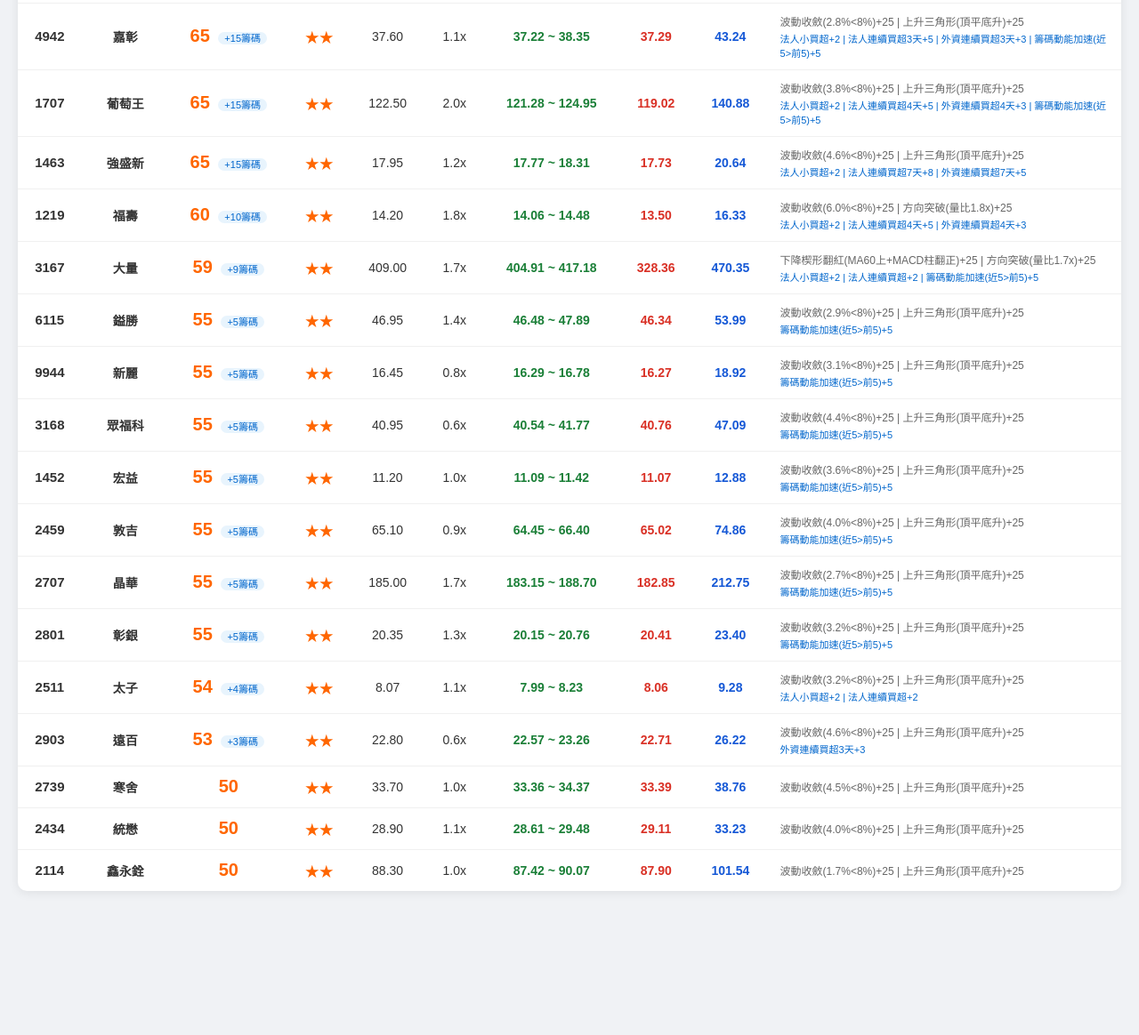
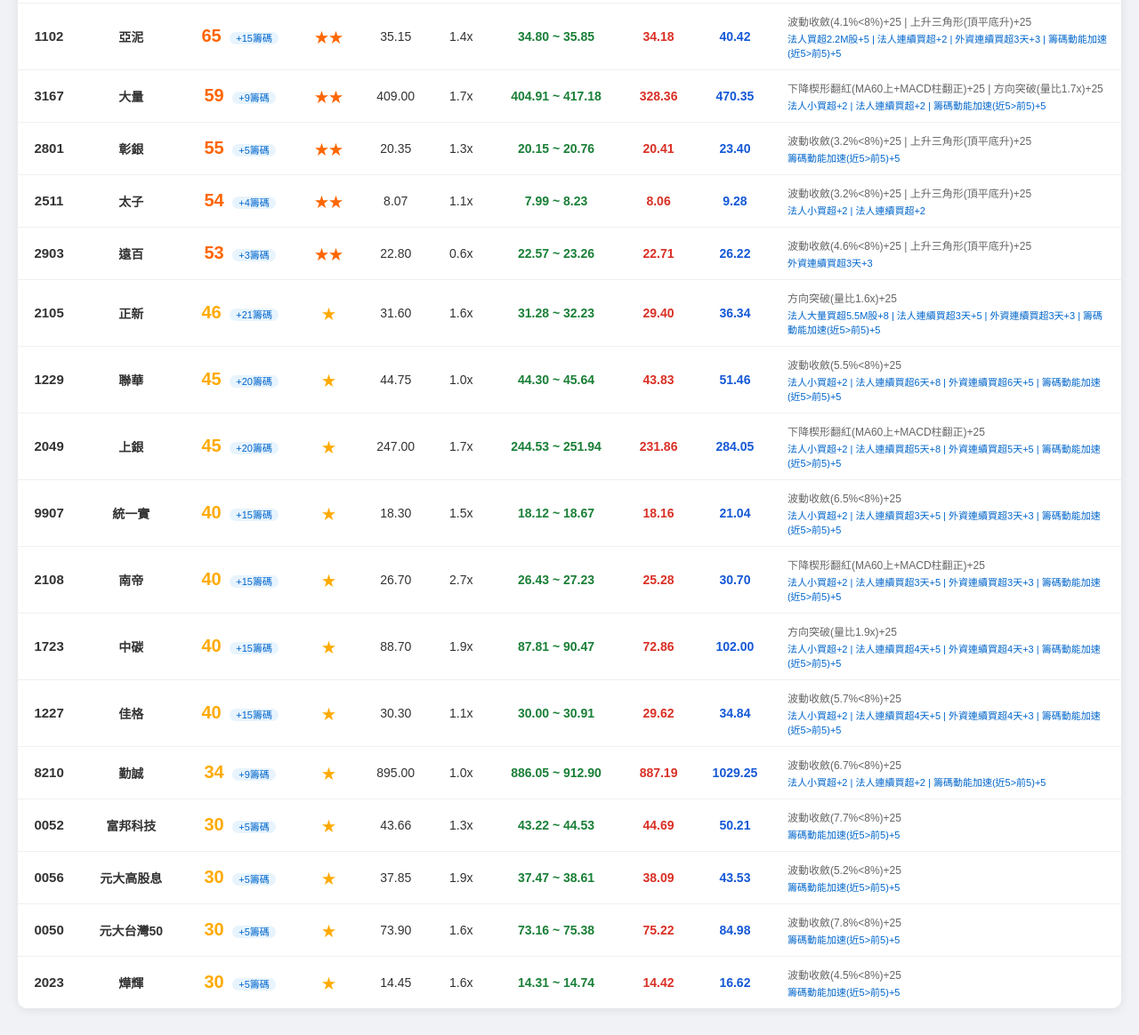
Before and after one commit to cocoff60/selfprojectstock, a plain HTML site: page 推波報告.html in a window 1280 px wide. Shown: the part 464-1628 px from the top of the page at 89% size. Before the commit the page ends 1496 px from the top, so only its background shows below. Drawn offline with Linux system fonts and the light colour scheme.

Commit message:
update report 2026-03-30 22:22

```diff
--- a/推波報告.html
+++ b/推波報告.html
@@ -116,7 +116,7 @@
 <div class="header">
   <h1>📈 推波選股報告</h1>
   <div class="meta">
-    更新時間：<b>2026-03-30 21:46</b><br>
+    更新時間：<b>2026-03-30 22:21</b><br>
     最新交易日：<b>20260330</b> &nbsp;｜&nbsp; 候選股：<b>20 支</b> &nbsp;｜&nbsp; 含籌碼分數
   </div>
 </div>
@@ -186,52 +186,16 @@
   <td class="td-reasons">波動收斂(4.0%<8%)+25 | 上升三角形(頂平底升)+25<div class="chip-reasons">法人買超3.7M股+5 | 法人連續買超4天+5 | 外資連續買超4天+3 | 籌碼動能加速(近5>前5)+5</div></td>
 </tr>
 <tr>
-  <td class="td-code"><b>4942</b></td>
-  <td class="td-name">嘉彰</td>
+  <td class="td-code"><b>1102</b></td>
+  <td class="td-name">亞泥</td>
   <td class="td-score" style="color:#ff6600">65 <span class="chip-badge">+15籌碼</span></td>
   <td class="td-stars" style="color:#ff6600">★★</td>
-  <td>37.60</td>
-  <td>1.1x</td>
-  <td class="td-entry">37.22 ~ 38.35</td>
-  <td class="td-stop">37.29</td>
-  <td class="td-profit">43.24</td>
-  <td class="td-reasons">波動收斂(2.8%<8%)+25 | 上升三角形(頂平底升)+25<div class="chip-reasons">法人小買超+2 | 法人連續買超3天+5 | 外資連續買超3天+3 | 籌碼動能加速(近5>前5)+5</div></td>
-</tr>
-<tr>
-  <td class="td-code"><b>1707</b></td>
-  <td class="td-name">葡萄王</td>
-  <td class="td-score" style="color:#ff6600">65 <span class="chip-badge">+15籌碼</span></td>
-  <td class="td-stars" style="color:#ff6600">★★</td>
-  <td>122.50</td>
-  <td>2.0x</td>
-  <td class="td-entry">121.28 ~ 124.95</td>
-  <td class="td-stop">119.02</td>
-  <td class="td-profit">140.88</td>
-  <td class="td-reasons">波動收斂(3.8%<8%)+25 | 上升三角形(頂平底升)+25<div class="chip-reasons">法人小買超+2 | 法人連續買超4天+5 | 外資連續買超4天+3 | 籌碼動能加速(近5>前5)+5</div></td>
-</tr>
-<tr>
-  <td class="td-code"><b>1463</b></td>
-  <td class="td-name">強盛新</td>
-  <td class="td-score" style="color:#ff6600">65 <span class="chip-badge">+15籌碼</span></td>
-  <td class="td-stars" style="color:#ff6600">★★</td>
-  <td>17.95</td>
-  <td>1.2x</td>
-  <td class="td-entry">17.77 ~ 18.31</td>
-  <td class="td-stop">17.73</td>
-  <td class="td-profit">20.64</td>
-  <td class="td-reasons">波動收斂(4.6%<8%)+25 | 上升三角形(頂平底升)+25<div class="chip-reasons">法人小買超+2 | 法人連續買超7天+8 | 外資連續買超7天+5</div></td>
-</tr>
-<tr>
-  <td class="td-code"><b>1219</b></td>
-  <td class="td-name">福壽</td>
-  <td class="td-score" style="color:#ff6600">60 <span class="chip-badge">+10籌碼</span></td>
-  <td class="td-stars" style="color:#ff6600">★★</td>
-  <td>14.20</td>
-  <td>1.8x</td>
-  <td class="td-entry">14.06 ~ 14.48</td>
-  <td class="td-stop">13.50</td>
-  <td class="td-profit">16.33</td>
-  <td class="td-reasons">波動收斂(6.0%<8%)+25 | 方向突破(量比1.8x)+25<div class="chip-reasons">法人小買超+2 | 法人連續買超4天+5 | 外資連續買超4天+3</div></td>
+  <td>35.15</td>
+  <td>1.4x</td>
+  <td class="td-entry">34.80 ~ 35.85</td>
+  <td class="td-stop">34.18</td>
+  <td class="td-profit">40.42</td>
+  <td class="td-reasons">波動收斂(4.1%<8%)+25 | 上升三角形(頂平底升)+25<div class="chip-reasons">法人買超2.2M股+5 | 法人連續買超+2 | 外資連續買超3天+3 | 籌碼動能加速(近5>前5)+5</div></td>
 </tr>
 <tr>
   <td class="td-code"><b>3167</b></td>
@@ -244,78 +208,6 @@
   <td class="td-stop">328.36</td>
   <td class="td-profit">470.35</td>
   <td class="td-reasons">下降楔形翻紅(MA60上+MACD柱翻正)+25 | 方向突破(量比1.7x)+25<div class="chip-reasons">法人小買超+2 | 法人連續買超+2 | 籌碼動能加速(近5>前5)+5</div></td>
-</tr>
-<tr>
-  <td class="td-code"><b>6115</b></td>
-  <td class="td-name">鎰勝</td>
-  <td class="td-score" style="color:#ff6600">55 <span class="chip-badge">+5籌碼</span></td>
-  <td class="td-stars" style="color:#ff6600">★★</td>
-  <td>46.95</td>
-  <td>1.4x</td>
-  <td class="td-entry">46.48 ~ 47.89</td>
-  <td class="td-stop">46.34</td>
-  <td class="td-profit">53.99</td>
-  <td class="td-reasons">波動收斂(2.9%<8%)+25 | 上升三角形(頂平底升)+25<div class="chip-reasons">籌碼動能加速(近5>前5)+5</div></td>
-</tr>
-<tr>
-  <td class="td-code"><b>9944</b></td>
-  <td class="td-name">新麗</td>
-  <td class="td-score" style="color:#ff6600">55 <span class="chip-badge">+5籌碼</span></td>
-  <td class="td-stars" style="color:#ff6600">★★</td>
-  <td>16.45</td>
-  <td>0.8x</td>
-  <td class="td-entry">16.29 ~ 16.78</td>
-  <td class="td-stop">16.27</td>
-  <td class="td-profit">18.92</td>
-  <td class="td-reasons">波動收斂(3.1%<8%)+25 | 上升三角形(頂平底升)+25<div class="chip-reasons">籌碼動能加速(近5>前5)+5</div></td>
-</tr>
-<tr>
-  <td class="td-code"><b>3168</b></td>
-  <td class="td-name">眾福科</td>
-  <td class="td-score" style="color:#ff6600">55 <span class="chip-badge">+5籌碼</span></td>
-  <td class="td-stars" style="color:#ff6600">★★</td>
-  <td>40.95</td>
-  <td>0.6x</td>
-  <td class="td-entry">40.54 ~ 41.77</td>
-  <td class="td-stop">40.76</td>
-  <td class="td-profit">47.09</td>
-  <td class="td-reasons">波動收斂(4.4%<8%)+25 | 上升三角形(頂平底升)+25<div class="chip-reasons">籌碼動能加速(近5>前5)+5</div></td>
-</tr>
-<tr>
-  <td class="td-code"><b>1452</b></td>
-  <td class="td-name">宏益</td>
-  <td class="td-score" style="color:#ff6600">55 <span class="chip-badge">+5籌碼</span></td>
-  <td class="td-stars" style="color:#ff6600">★★</td>
-  <td>11.20</td>
-  <td>1.0x</td>
-  <td class="td-entry">11.09 ~ 11.42</td>
-  <td class="td-stop">11.07</td>
-  <td class="td-profit">12.88</td>
-  <td class="td-reasons">波動收斂(3.6%<8%)+25 | 上升三角形(頂平底升)+25<div class="chip-reasons">籌碼動能加速(近5>前5)+5</div></td>
-</tr>
-<tr>
-  <td class="td-code"><b>2459</b></td>
-  <td class="td-name">敦吉</td>
-  <td class="td-score" style="color:#ff6600">55 <span class="chip-badge">+5籌碼</span></td>
-  <td class="td-stars" style="color:#ff6600">★★</td>
-  <td>65.10</td>
-  <td>0.9x</td>
-  <td class="td-entry">64.45 ~ 66.40</td>
-  <td class="td-stop">65.02</td>
-  <td class="td-profit">74.86</td>
-  <td class="td-reasons">波動收斂(4.0%<8%)+25 | 上升三角形(頂平底升)+25<div class="chip-reasons">籌碼動能加速(近5>前5)+5</div></td>
-</tr>
-<tr>
-  <td class="td-code"><b>2707</b></td>
-  <td class="td-name">晶華</td>
-  <td class="td-score" style="color:#ff6600">55 <span class="chip-badge">+5籌碼</span></td>
-  <td class="td-stars" style="color:#ff6600">★★</td>
-  <td>185.00</td>
-  <td>1.7x</td>
-  <td class="td-entry">183.15 ~ 188.70</td>
-  <td class="td-stop">182.85</td>
-  <td class="td-profit">212.75</td>
-  <td class="td-reasons">波動收斂(2.7%<8%)+25 | 上升三角形(頂平底升)+25<div class="chip-reasons">籌碼動能加速(近5>前5)+5</div></td>
 </tr>
 <tr>
   <td class="td-code"><b>2801</b></td>
@@ -354,40 +246,148 @@
   <td class="td-reasons">波動收斂(4.6%<8%)+25 | 上升三角形(頂平底升)+25<div class="chip-reasons">外資連續買超3天+3</div></td>
 </tr>
 <tr>
-  <td class="td-code"><b>2739</b></td>
-  <td class="td-name">寒舍</td>
-  <td class="td-score" style="color:#ff6600">50 </td>
-  <td class="td-stars" style="color:#ff6600">★★</td>
-  <td>33.70</td>
-  <td>1.0x</td>
-  <td class="td-entry">33.36 ~ 34.37</td>
-  <td class="td-stop">33.39</td>
-  <td class="td-profit">38.76</td>
-  <td class="td-reasons">波動收斂(4.5%<8%)+25 | 上升三角形(頂平底升)+25</td>
+  <td class="td-code"><b>2105</b></td>
+  <td class="td-name">正新</td>
+  <td class="td-score" style="color:#ffaa00">46 <span class="chip-badge">+21籌碼</span></td>
+  <td class="td-stars" style="color:#ffaa00">★</td>
+  <td>31.60</td>
+  <td>1.6x</td>
+  <td class="td-entry">31.28 ~ 32.23</td>
+  <td class="td-stop">29.40</td>
+  <td class="td-profit">36.34</td>
+  <td class="td-reasons">方向突破(量比1.6x)+25<div class="chip-reasons">法人大量買超5.5M股+8 | 法人連續買超3天+5 | 外資連續買超3天+3 | 籌碼動能加速(近5>前5)+5</div></td>
 </tr>
 <tr>
-  <td class="td-code"><b>2434</b></td>
-  <td class="td-name">統懋</td>
-  <td class="td-score" style="color:#ff6600">50 </td>
-  <td class="td-stars" style="color:#ff6600">★★</td>
-  <td>28.90</td>
-  <td>1.1x</td>
-  <td class="td-entry">28.61 ~ 29.48</td>
-  <td class="td-stop">29.11</td>
-  <td class="td-profit">33.23</td>
-  <td class="td-reasons">波動收斂(4.0%<8%)+25 | 上升三角形(頂平底升)+25</td>
+  <td class="td-code"><b>1229</b></td>
+  <td class="td-name">聯華</td>
+  <td class="td-score" style="color:#ffaa00">45 <span class="chip-badge">+20籌碼</span></td>
+  <td class="td-stars" style="color:#ffaa00">★</td>
+  <td>44.75</td>
+  <td>1.0x</td>
+  <td class="td-entry">44.30 ~ 45.64</td>
+  <td class="td-stop">43.83</td>
+  <td class="td-profit">51.46</td>
+  <td class="td-reasons">波動收斂(5.5%<8%)+25<div class="chip-reasons">法人小買超+2 | 法人連續買超6天+8 | 外資連續買超6天+5 | 籌碼動能加速(近5>前5)+5</div></td>
 </tr>
 <tr>
-  <td class="td-code"><b>2114</b></td>
-  <td class="td-name">鑫永銓</td>
-  <td class="td-score" style="color:#ff6600">50 </td>
-  <td class="td-stars" style="color:#ff6600">★★</td>
-  <td>88.30</td>
+  <td class="td-code"><b>2049</b></td>
+  <td class="td-name">上銀</td>
+  <td class="td-score" style="color:#ffaa00">45 <span class="chip-badge">+20籌碼</span></td>
+  <td class="td-stars" style="color:#ffaa00">★</td>
+  <td>247.00</td>
+  <td>1.7x</td>
+  <td class="td-entry">244.53 ~ 251.94</td>
+  <td class="td-stop">231.86</td>
+  <td class="td-profit">284.05</td>
+  <td class="td-reasons">下降楔形翻紅(MA60上+MACD柱翻正)+25<div class="chip-reasons">法人小買超+2 | 法人連續買超5天+8 | 外資連續買超5天+5 | 籌碼動能加速(近5>前5)+5</div></td>
+</tr>
+<tr>
+  <td class="td-code"><b>9907</b></td>
+  <td class="td-name">統一實</td>
+  <td class="td-score" style="color:#ffaa00">40 <span class="chip-badge">+15籌碼</span></td>
+  <td class="td-stars" style="color:#ffaa00">★</td>
+  <td>18.30</td>
+  <td>1.5x</td>
+  <td class="td-entry">18.12 ~ 18.67</td>
+  <td class="td-stop">18.16</td>
+  <td class="td-profit">21.04</td>
+  <td class="td-reasons">波動收斂(6.5%<8%)+25<div class="chip-reasons">法人小買超+2 | 法人連續買超3天+5 | 外資連續買超3天+3 | 籌碼動能加速(近5>前5)+5</div></td>
+</tr>
+<tr>
+  <td class="td-code"><b>2108</b></td>
+  <td class="td-name">南帝</td>
+  <td class="td-score" style="color:#ffaa00">40 <span class="chip-badge">+15籌碼</span></td>
+  <td class="td-stars" style="color:#ffaa00">★</td>
+  <td>26.70</td>
+  <td>2.7x</td>
+  <td class="td-entry">26.43 ~ 27.23</td>
+  <td class="td-stop">25.28</td>
+  <td class="td-profit">30.70</td>
+  <td class="td-reasons">下降楔形翻紅(MA60上+MACD柱翻正)+25<div class="chip-reasons">法人小買超+2 | 法人連續買超3天+5 | 外資連續買超3天+3 | 籌碼動能加速(近5>前5)+5</div></td>
+</tr>
+<tr>
+  <td class="td-code"><b>1723</b></td>
+  <td class="td-name">中碳</td>
+  <td class="td-score" style="color:#ffaa00">40 <span class="chip-badge">+15籌碼</span></td>
+  <td class="td-stars" style="color:#ffaa00">★</td>
+  <td>88.70</td>
+  <td>1.9x</td>
+  <td class="td-entry">87.81 ~ 90.47</td>
+  <td class="td-stop">72.86</td>
+  <td class="td-profit">102.00</td>
+  <td class="td-reasons">方向突破(量比1.9x)+25<div class="chip-reasons">法人小買超+2 | 法人連續買超4天+5 | 外資連續買超4天+3 | 籌碼動能加速(近5>前5)+5</div></td>
+</tr>
+<tr>
+  <td class="td-code"><b>1227</b></td>
+  <td class="td-name">佳格</td>
+  <td class="td-score" style="color:#ffaa00">40 <span class="chip-badge">+15籌碼</span></td>
+  <td class="td-stars" style="color:#ffaa00">★</td>
+  <td>30.30</td>
+  <td>1.1x</td>
+  <td class="td-entry">30.00 ~ 30.91</td>
+  <td class="td-stop">29.62</td>
+  <td class="td-profit">34.84</td>
+  <td class="td-reasons">波動收斂(5.7%<8%)+25<div class="chip-reasons">法人小買超+2 | 法人連續買超4天+5 | 外資連續買超4天+3 | 籌碼動能加速(近5>前5)+5</div></td>
+</tr>
+<tr>
+  <td class="td-code"><b>8210</b></td>
+  <td class="td-name">勤誠</td>
+  <td class="td-score" style="color:#ffaa00">34 <span class="chip-badge">+9籌碼</span></td>
+  <td class="td-stars" style="color:#ffaa00">★</td>
+  <td>895.00</td>
   <td>1.0x</td>
-  <td class="td-entry">87.42 ~ 90.07</td>
-  <td class="td-stop">87.90</td>
-  <td class="td-profit">101.54</td>
-  <td class="td-reasons">波動收斂(1.7%<8%)+25 | 上升三角形(頂平底升)+25</td>
+  <td class="td-entry">886.05 ~ 912.90</td>
+  <td class="td-stop">887.19</td>
+  <td class="td-profit">1029.25</td>
+  <td class="td-reasons">波動收斂(6.7%<8%)+25<div class="chip-reasons">法人小買超+2 | 法人連續買超+2 | 籌碼動能加速(近5>前5)+5</div></td>
+</tr>
+<tr>
+  <td class="td-code"><b>0052</b></td>
+  <td class="td-name">富邦科技</td>
+  <td class="td-score" style="color:#ffaa00">30 <span class="chip-badge">+5籌碼</span></td>
+  <td class="td-stars" style="color:#ffaa00">★</td>
+  <td>43.66</td>
+  <td>1.3x</td>
+  <td class="td-entry">43.22 ~ 44.53</td>
+  <td class="td-stop">44.69</td>
+  <td class="td-profit">50.21</td>
+  <td class="td-reasons">波動收斂(7.7%<8%)+25<div class="chip-reasons">籌碼動能加速(近5>前5)+5</div></td>
+</tr>
+<tr>
+  <td class="td-code"><b>0056</b></td>
+  <td class="td-name">元大高股息</td>
+  <td class="td-score" style="color:#ffaa00">30 <span class="chip-badge">+5籌碼</span></td>
+  <td class="td-stars" style="color:#ffaa00">★</td>
+  <td>37.85</td>
+  <td>1.9x</td>
+  <td class="td-entry">37.47 ~ 38.61</td>
+  <td class="td-stop">38.09</td>
+  <td class="td-profit">43.53</td>
+  <td class="td-reasons">波動收斂(5.2%<8%)+25<div class="chip-reasons">籌碼動能加速(近5>前5)+5</div></td>
+</tr>
+<tr>
+  <td class="td-code"><b>0050</b></td>
+  <td class="td-name">元大台灣50</td>
+  <td class="td-score" style="color:#ffaa00">30 <span class="chip-badge">+5籌碼</span></td>
+  <td class="td-stars" style="color:#ffaa00">★</td>
+  <td>73.90</td>
+  <td>1.6x</td>
+  <td class="td-entry">73.16 ~ 75.38</td>
+  <td class="td-stop">75.22</td>
+  <td class="td-profit">84.98</td>
+  <td class="td-reasons">波動收斂(7.8%<8%)+25<div class="chip-reasons">籌碼動能加速(近5>前5)+5</div></td>
+</tr>
+<tr>
+  <td class="td-code"><b>2023</b></td>
+  <td class="td-name">燁輝</td>
+  <td class="td-score" style="color:#ffaa00">30 <span class="chip-badge">+5籌碼</span></td>
+  <td class="td-stars" style="color:#ffaa00">★</td>
+  <td>14.45</td>
+  <td>1.6x</td>
+  <td class="td-entry">14.31 ~ 14.74</td>
+  <td class="td-stop">14.42</td>
+  <td class="td-profit">16.62</td>
+  <td class="td-reasons">波動收斂(4.5%<8%)+25<div class="chip-reasons">籌碼動能加速(近5>前5)+5</div></td>
 </tr>
   </tbody>
 </table>
```
